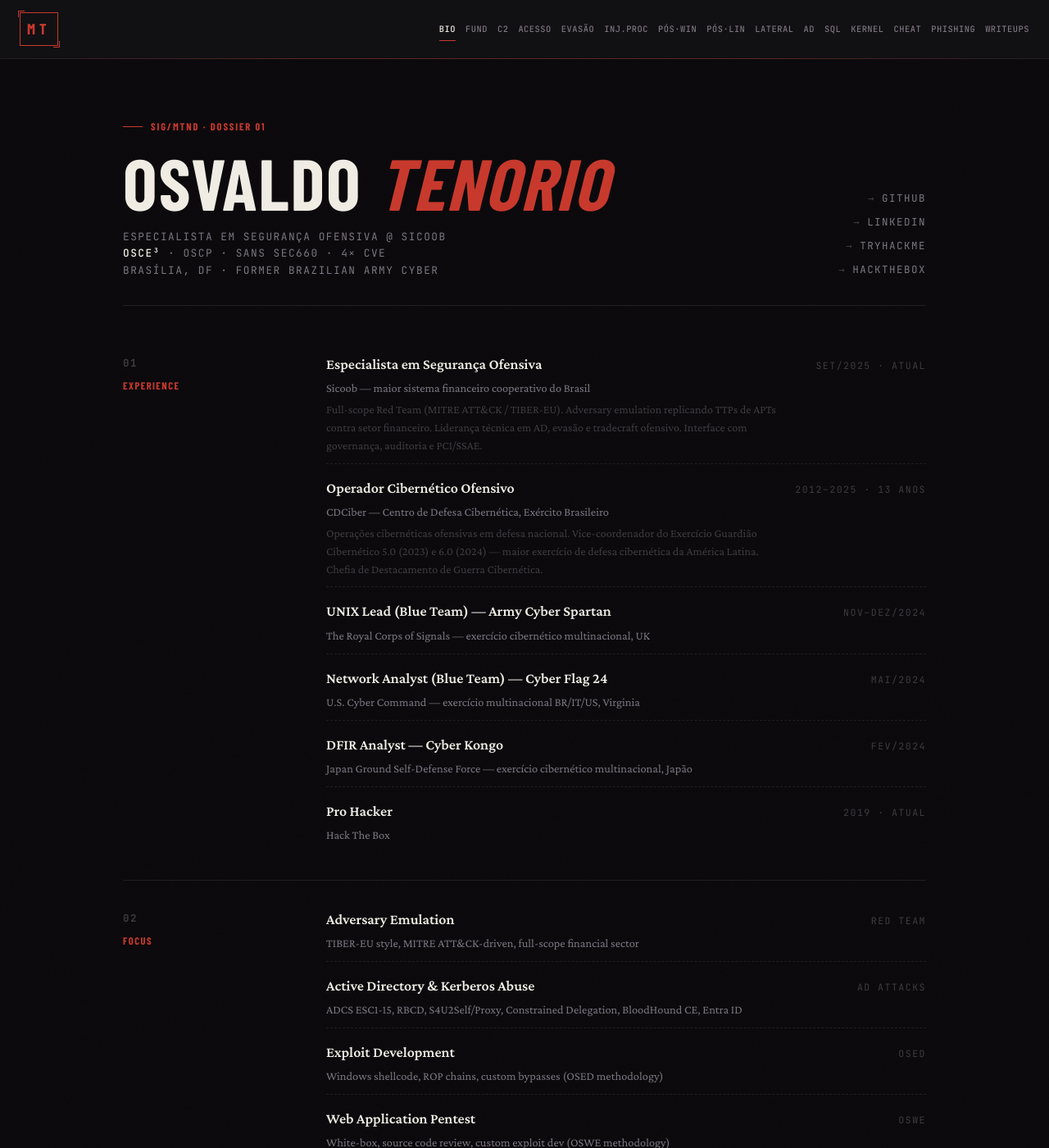
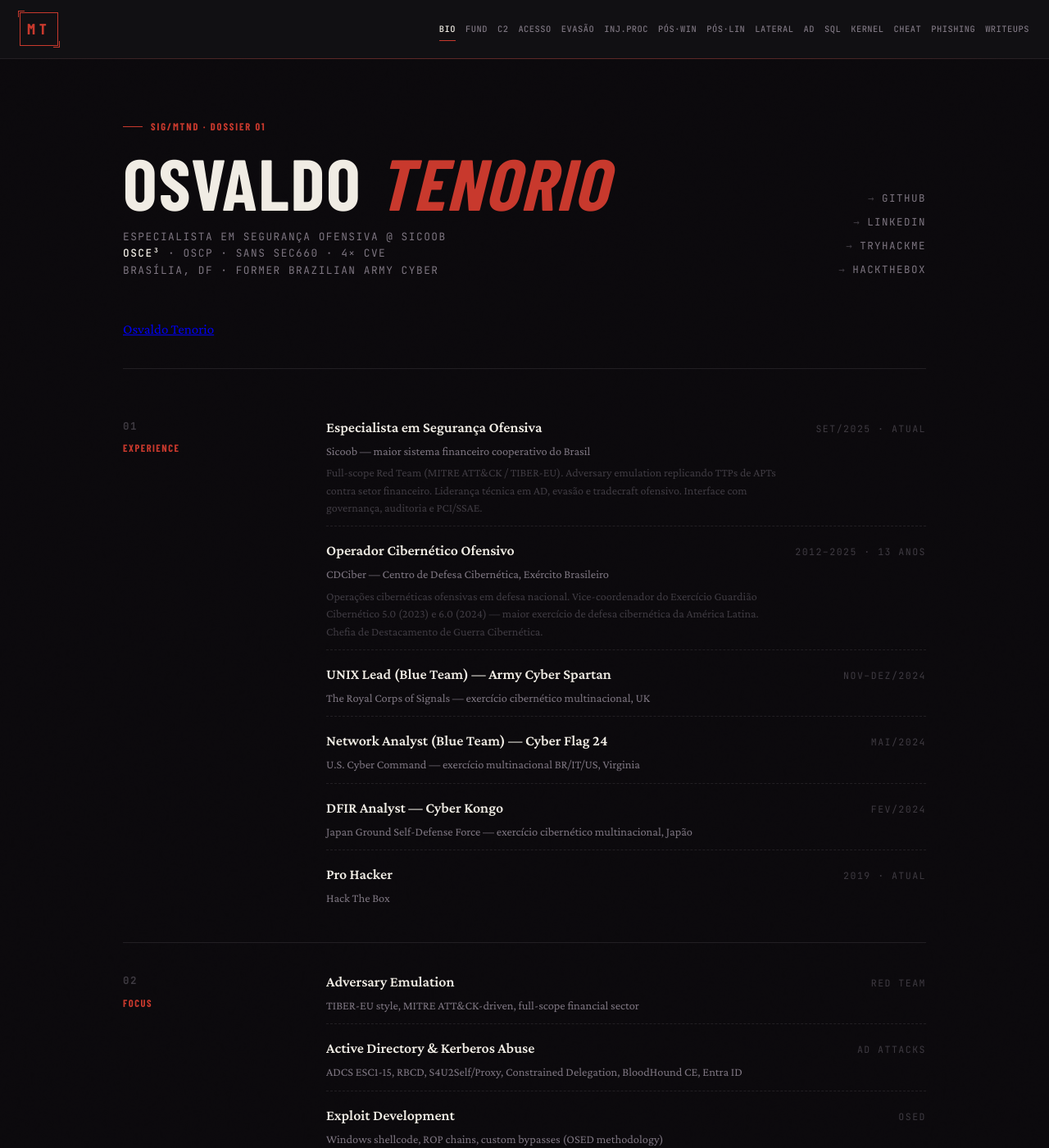
Before and after one commit to mithr4nd1r/mithr4nd1r.github.io, a Jekyll site: the page built from index.md, in a window 1280 px wide and 1400 px high. Shown: the whole window at 82% size. Built offline with Jekyll 4.4.1, drawn with Linux system fonts in a browser that asks for light colours; some web fonts are replaced; comment, search, counter and statistics services are not loaded.

Commit message:
Add LinkedIn profile badge to bio page
Co-Authored-By: Claude Sonnet 4.6 <noreply@anthropic.com>

```diff
--- a/_layouts/default.html
+++ b/_layouts/default.html
@@ -32,5 +32,6 @@
     <span>SIG/MTND · TLP:CLEAR</span>
   </footer>
   <script src="{{ '/assets/js/main.js' | relative_url }}"></script>
+  {% if page.url == '/' %}<script src="https://platform.linkedin.com/badges/js/profile.js" async defer type="text/javascript"></script>{% endif %}
 </body>
 </html>
--- a/assets/css/style.css
+++ b/assets/css/style.css
@@ -548,6 +548,11 @@ code {
   margin-bottom: 56px;
 }
 
+.bio-linkedin-badge {
+  grid-column: 1 / -1;
+  margin-top: 8px;
+}
+
 .bio-mark {
   font-family: var(--display);
   font-size: 0.78rem;
--- a/index.md
+++ b/index.md
@@ -20,6 +20,9 @@ description: "Especialista em Segurança Ofensiva @ Sicoob. OSCE³ (OSEP/OSED/OS
     <a href="https://tryhackme.com/p/mithr4nd1r" target="_blank" rel="noopener noreferrer">tryhackme</a>
     <a href="https://app.hackthebox.com/profile/124040" target="_blank" rel="noopener noreferrer">hackthebox</a>
   </nav>
+  <div class="bio-linkedin-badge">
+    <div class="badge-base LI-profile-badge" data-locale="en_US" data-size="large" data-theme="dark" data-type="HORIZONTAL" data-vanity="osvaldo-tenorio" data-version="v1"><a class="badge-base__link LI-simple-link" href="https://br.linkedin.com/in/osvaldo-tenorio?trk=profile-badge">Osvaldo Tenorio</a></div>
+  </div>
 </header>
 
 <section class="bio-section">
```
